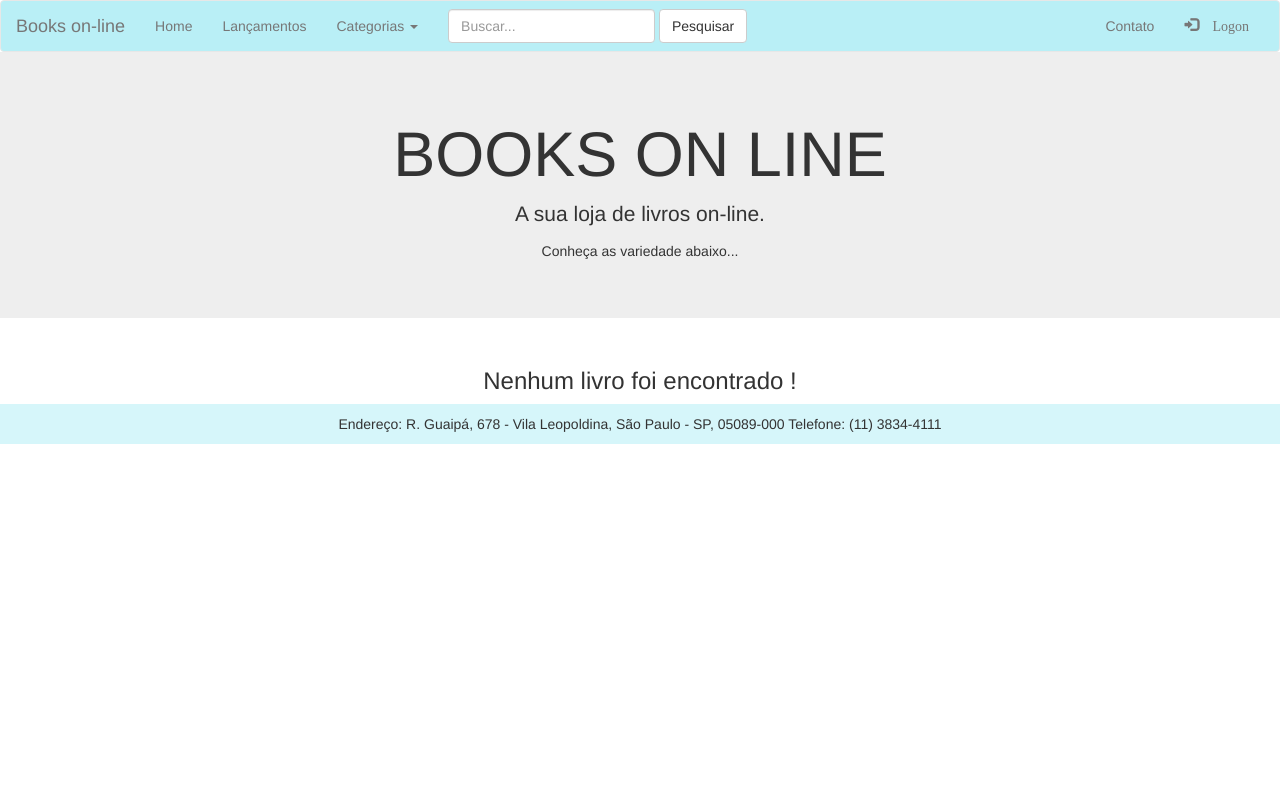
After one commit to LeandroMoura124/Loja-Virtual, a PHP site: page /erro2.php in a window 1280 px wide. The commit adds this page. Run offline with PHP 8.4, Linux system fonts and the light colour scheme; tables that the repository leaves empty or names only in its code hold one stand-in row (values such as "Sample post"); some libraries are stand-ins or nearby versions.

Commit message:
commit do projeto

```diff
--- /dev/null
+++ b/erro2.php
@@ -0,0 +1,61 @@
+<doctype html>
+<html>
+<head>
+<meta charset="utf-8">
+<title>Minha Loja - Logon de usuário</title>
+
+<meta name="viewport" content="width=device-width, initial-scale=1">
+
+<!-- Latest compiled and minified CSS -->
+<link rel="stylesheet" href="https://maxcdn.bootstrapcdn.com/bootstrap/3.3.7/css/bootstrap.min.css">
+<!-- jQuery library -->
+<script src="https://ajax.googleapis.com/ajax/libs/jquery/3.2.1/jquery.min.js"></script>
+
+<!-- Latest compiled JavaScript -->
+<script src="https://maxcdn.bootstrapcdn.com/bootstrap/3.3.7/js/bootstrap.min.js"></script>
+
+
+<style type="text/css">
+	.navbar{
+		margin-bottom:0px;
+		background-color: #32cfe456;
+	}
+</style>
+
+
+
+</head>
+
+<body>
+
+<?php
+
+	include 'conexao2.php';
+	include 'nav.php';
+	include 'cabecalho.html';
+
+	?>
+
+
+	<div class="container-fluid">
+
+		<div class="row">
+
+			<div class="col-sm-4 col-sm-offset-4 text-center">
+
+				<h3>Nenhum livro foi encontrado !</h3>
+
+
+
+
+			</div>
+		</div>
+	</div>
+
+	<?php include 'rodape.html' ?>
+
+
+
+
+</body>
+</html>
--- a/nav.php
+++ b/nav.php
@@ -28,9 +28,9 @@
           </ul>
         </li>
       </ul>
-      <form class="navbar-form navbar-left" role="search">
+      <form class="navbar-form navbar-left" role="search" name="frmpesquisa" method="get" action="busca.php">
         <div class="form-group">
-          <input type="text" class="form-control" placeholder="Buscar...">
+          <input type="text" class="form-control" placeholder="Buscar..." name="txtBuscar">
         </div>
         <button type="submit" class="btn btn-default" >Pesquisar</button>
       </form>
```
Also changed, not shown: busca.php (added, +64 -0 lines).
